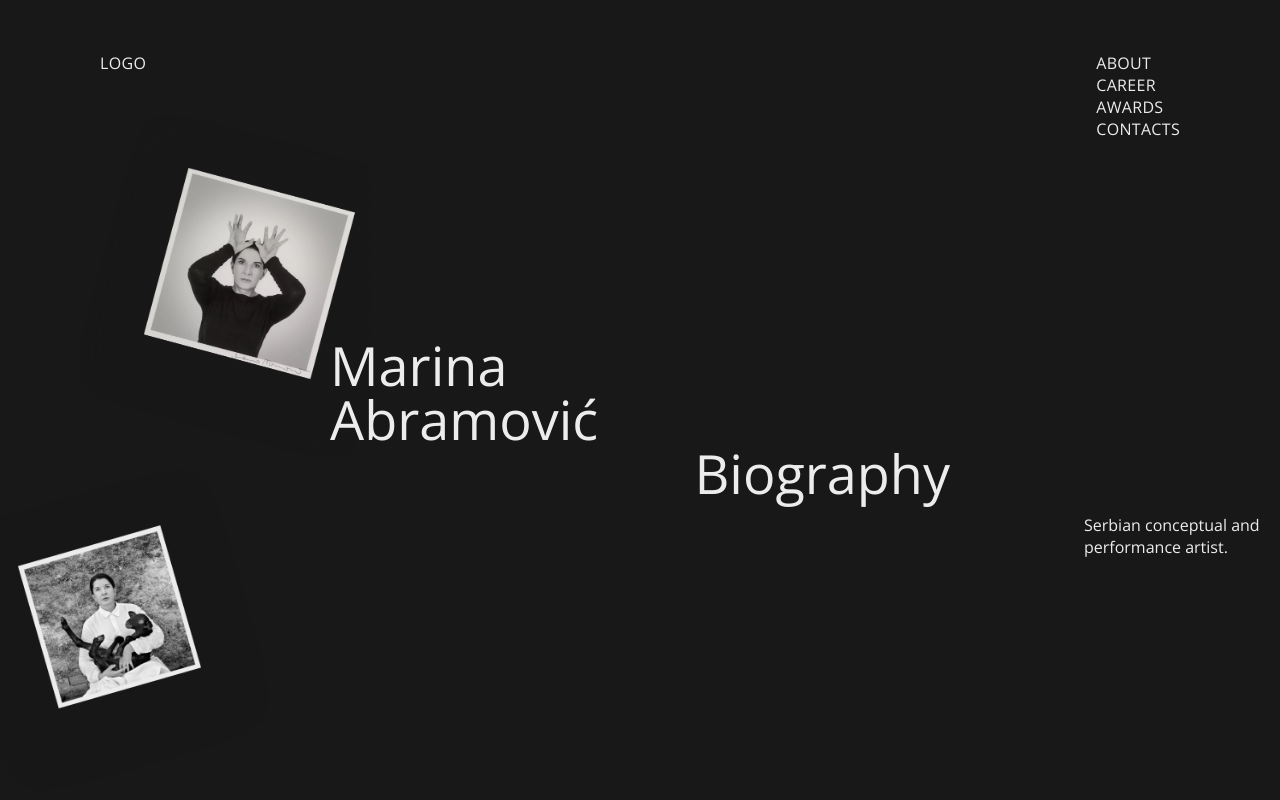
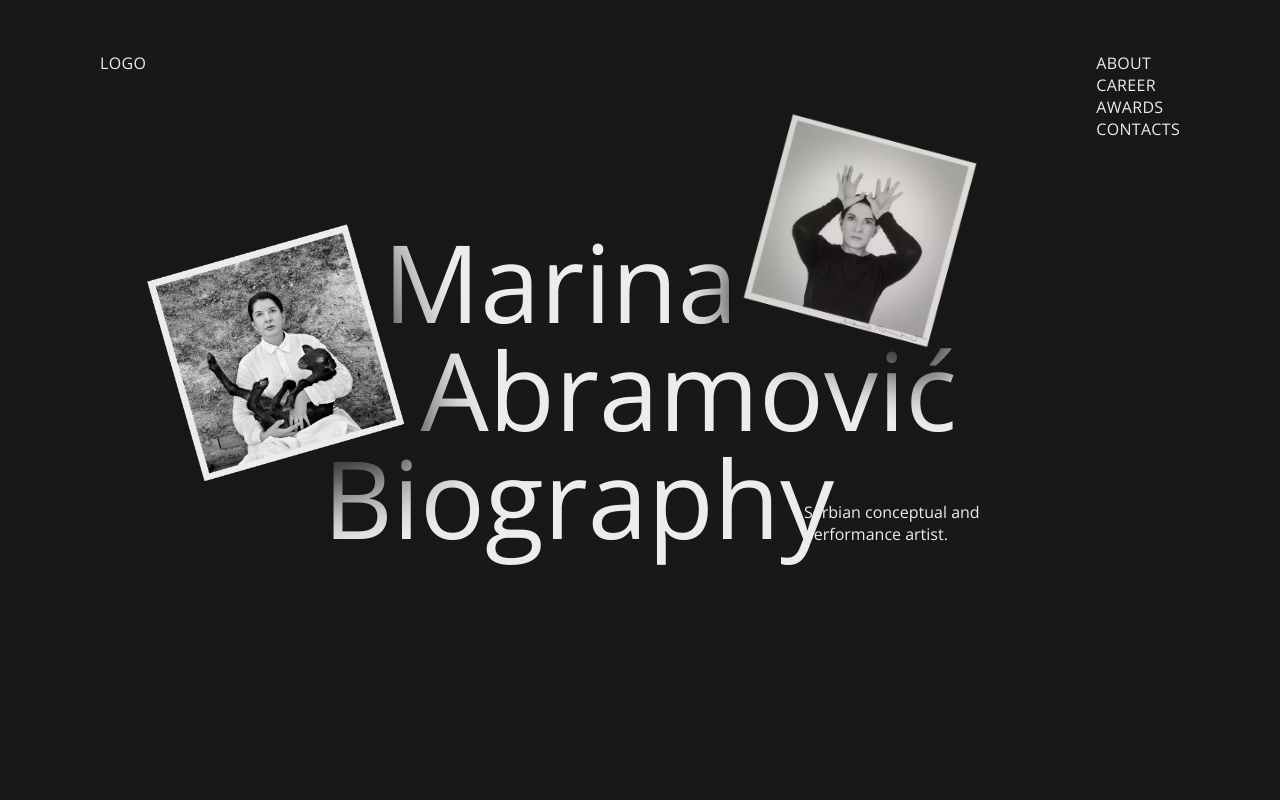
Before and after one commit to KarinaPavliuk/marina-abramovic-career, a React (Create React App) app: page / in a window 1280 px wide. Shown: the top 800 px of the page. Built offline with nearby package versions, Linux system fonts and the light colour scheme.

Commit message:
update banner

```diff
--- a/src/components/Banner/Banner.jsx
+++ b/src/components/Banner/Banner.jsx
@@ -5,24 +5,24 @@
 const Banner = () => {
   return (
     <div className={css.container}>
+      <h1 className={css.heading}>
         <img
           className={css.firstImage}
           src={firstImage}
           alt="Marina Abramović"
         ></img>
-      <h1 className={css.heading}>
-        <span>Marina</span>
-        <span>Abramović</span>
-        <span className={css.headinLastWord}>Biography</span>
-      </h1>
-      <p className={css.bannerDescription}>
-        Serbian conceptual and performance artist.
-      </p>
+        <span className={css.headingFirstWord}>Marina</span>
+        <span className={css.headingSecondWord}>Abramović</span>
+        <span className={css.headingLastWord}>Biography</span>
         <img
           className={css.secondImage}
           src={secondImage}
           alt="Marina Abramović"
         ></img>
+      </h1>
+      <p className={css.description}>
+        Serbian conceptual and performance artist.
+      </p>
     </div>
   );
 };
--- a/src/components/Banner/Banner.module.css
+++ b/src/components/Banner/Banner.module.css
@@ -7,6 +7,18 @@
   background-color: var(--brand-color-dark);
   color: var(--brand-color-ligth);
   row-gap: 14px;
+  /* position: relative; */
+}
+
+.heading {
+  width: 100%;
+  margin: 0 auto;
+  font-size: 54px;
+  line-height: 54px;
+  font-weight: 400;
+  display: flex;
+  flex-direction: column;
+  z-index: 2;
   position: relative;
 }
 
@@ -18,28 +30,6 @@
   z-index: 1;
 }
 
-.heading {
-  width: 100%;
-  margin: 0 auto;
-  font-size: 54px;
-  line-height: 54px;
-  font-weight: 400;
-  display: flex;
-  flex-direction: column;
-  z-index: 2;
-}
-
-.headinLastWord {
-  display: flex;
-  justify-content: end;
-}
-
-.bannerDescription {
-  margin-left: auto;
-  width: 176px;
-  z-index: 2;
-}
-
 .secondImage {
   position: absolute;
   width: 272px;
@@ -48,8 +38,61 @@
   z-index: 1;
 }
 
+.headingLastWord {
+  display: flex;
+  justify-content: end;
+}
+
+.description {
+  margin-left: auto;
+  width: 176px;
+  z-index: 2;
+}
+
 @media screen and (min-width: 768px) {
+  .container {
+    padding-top: 88px;
+  }
+
+  .firstImage {
+    /* position: absolute; */
+    width: 324px;
+    top: -173px;
+    left: 347px;
+    z-index: 3;
+  }
+
   .heading {
-    width: 50%;
+    width: 634px;
+    font-size: 108px;
+    line-height: 108px;
+  }
+
+  .headingFirstWord {
+    padding-left: 60px;
+  }
+
+  .headingSecondWord {
+    display: flex;
+    justify-content: end;
+  }
+
+  .headingLastWord {
+    display: flex;
+    justify-content: start;
+  }
+
+  .description {
+    position: absolute;
+    bottom: 255px;
+    right: 300px;
+  }
+
+  .secondImage {
+    /* position: absolute; */
+    width: 382px;
+    top: -84px;
+    left: -201px;
+    z-index: 3;
   }
 }
```
Lines whose indentation alone changed are shown as unchanged.
